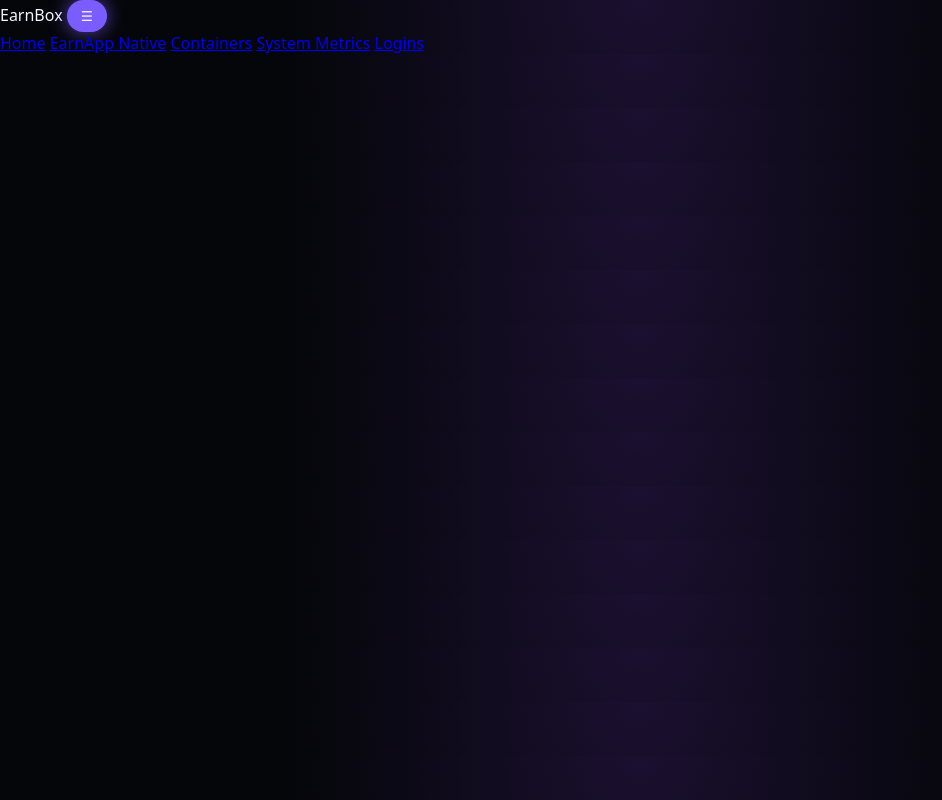
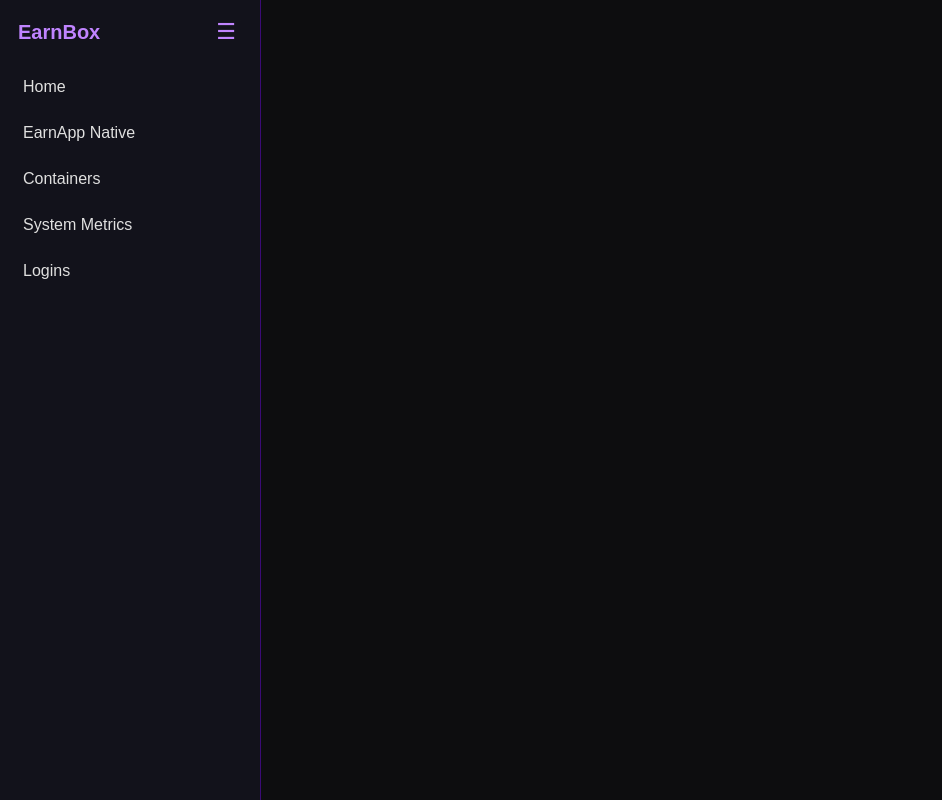
Before and after one commit to easye35/Raspberry-PI-docker-Earning, a website: page dashboard/index.html in a window 1280 px wide. Shown: the whole page, without its empty margins (0-942 px from the left). Drawn offline with Linux system fonts and the light colour scheme; no server answers.

Commit message:
Update style.css

```diff
--- a/dashboard/style.css
+++ b/dashboard/style.css
@@ -1,118 +1,71 @@
-:root {
-  --bg: #05060a;
-  --card-bg: #101320;
-  --accent: #7b5cff;
-  --accent-soft: rgba(123, 92, 255, 0.2);
-  --text: #f5f5ff;
-  --muted: #9ca3c7;
-  --danger: #ff4b6b;
-  --success: #4ade80;
+/* GLOBAL */
+body {
+    margin: 0;
+    padding: 0;
+    background: #0d0d0f;
+    color: #e0e0e0;
+    font-family: Arial, sans-serif;
+    display: flex;
 }
 
-* {
-  box-sizing: border-box;
+/* SIDEBAR */
+.sidebar {
+    width: 260px;
+    background: rgba(20, 20, 30, 0.85);
+    backdrop-filter: blur(12px);
+    border-right: 1px solid rgba(120, 0, 255, 0.4);
+    height: 100vh;
+    transition: width 0.3s ease;
+    overflow: hidden;
 }
 
-body {
-  margin: 0;
-  font-family: system-ui, -apple-system, BlinkMacSystemFont, "Segoe UI", sans-serif;
-  background: radial-gradient(circle at top, #1b1030 0, #05060a 55%);
-  color: var(--text);
+.sidebar.collapsed {
+    width: 70px;
 }
 
-#app {
-  max-width: 1100px;
-  margin: 0 auto;
-  padding: 24px 16px 40px;
+.sidebar-header {
+    display: flex;
+    justify-content: space-between;
+    align-items: center;
+    padding: 18px;
+    font-size: 20px;
+    font-weight: bold;
+    color: #c084ff;
 }
 
-header {
-  display: flex;
-  justify-content: space-between;
-  align-items: baseline;
-  margin-bottom: 24px;
+.toggle-btn {
+    background: none;
+    border: none;
+    color: #c084ff;
+    font-size: 22px;
+    cursor: pointer;
 }
 
-h1 {
-  font-size: 1.6rem;
-  letter-spacing: 0.04em;
+.nav a {
+    display: block;
+    padding: 14px 20px;
+    color: #e0e0e0;
+    text-decoration: none;
+    border-left: 3px solid transparent;
+    transition: 0.2s;
 }
 
-#last-update {
-  font-size: 0.85rem;
-  color: var(--muted);
+.nav a:hover {
+    background: rgba(120, 0, 255, 0.2);
+    border-left: 3px solid #c084ff;
 }
 
-main {
-  display: grid;
-  grid-template-columns: repeat(auto-fit, minmax(260px, 1fr));
-  gap: 16px;
+/* MAIN CONTENT */
+.main {
+    flex: 1;
+    padding: 20px;
 }
 
 .card {
-  background: linear-gradient(135deg, rgba(123, 92, 255, 0.18), rgba(5, 6, 10, 0.9));
-  border-radius: 14px;
-  padding: 14px 16px;
-  border: 1px solid rgba(123, 92, 255, 0.4);
-  box-shadow: 0 18px 40px rgba(0, 0, 0, 0.6);
-  backdrop-filter: blur(14px);
+    background: rgba(30, 30, 45, 0.7);
+    padding: 20px;
+    border-radius: 12px;
+    margin-bottom: 20px;
+    border: 1px solid rgba(120, 0, 255, 0.3);
+    box-shadow: 0 0 12px rgba(120, 0, 255, 0.2);
 }
-
-.card h2 {
-  margin: 0 0 8px;
-  font-size: 1.1rem;
-}
-
-.card h3 {
-  margin: 12px 0 6px;
-  font-size: 0.95rem;
-  color: var(--muted);
-}
-
-pre {
-  margin: 0;
-  padding: 8px;
-  background: rgba(0, 0, 0, 0.35);
-  border-radius: 8px;
-  font-size: 0.8rem;
-  max-height: 220px;
-  overflow: auto;
-}
-
-.row {
-  display: flex;
-  justify-content: space-between;
-  align-items: center;
-  gap: 12px;
-  margin-bottom: 8px;
-}
-
-button {
-  border: none;
-  border-radius: 999px;
-  padding: 8px 14px;
-  font-size: 0.85rem;
-  cursor: pointer;
-  background: var(--accent);
-  color: var(--text);
-  box-shadow: 0 0 18px rgba(123, 92, 255, 0.7);
-  transition: transform 0.08s ease, box-shadow 0.08s ease, background 0.08s ease;
-}
-
-button:hover {
-  transform: translateY(-1px);
-  box-shadow: 0 0 24px rgba(123, 92, 255, 0.9);
-}
-
-button:active {
-  transform: translateY(1px);
-  box-shadow: 0 0 10px rgba(123, 92, 255, 0.6);
-}
-
-.status-ok {
-  color: var(--success);
-}
-
-.status-bad {
-  color: var(--danger);
-}
```
